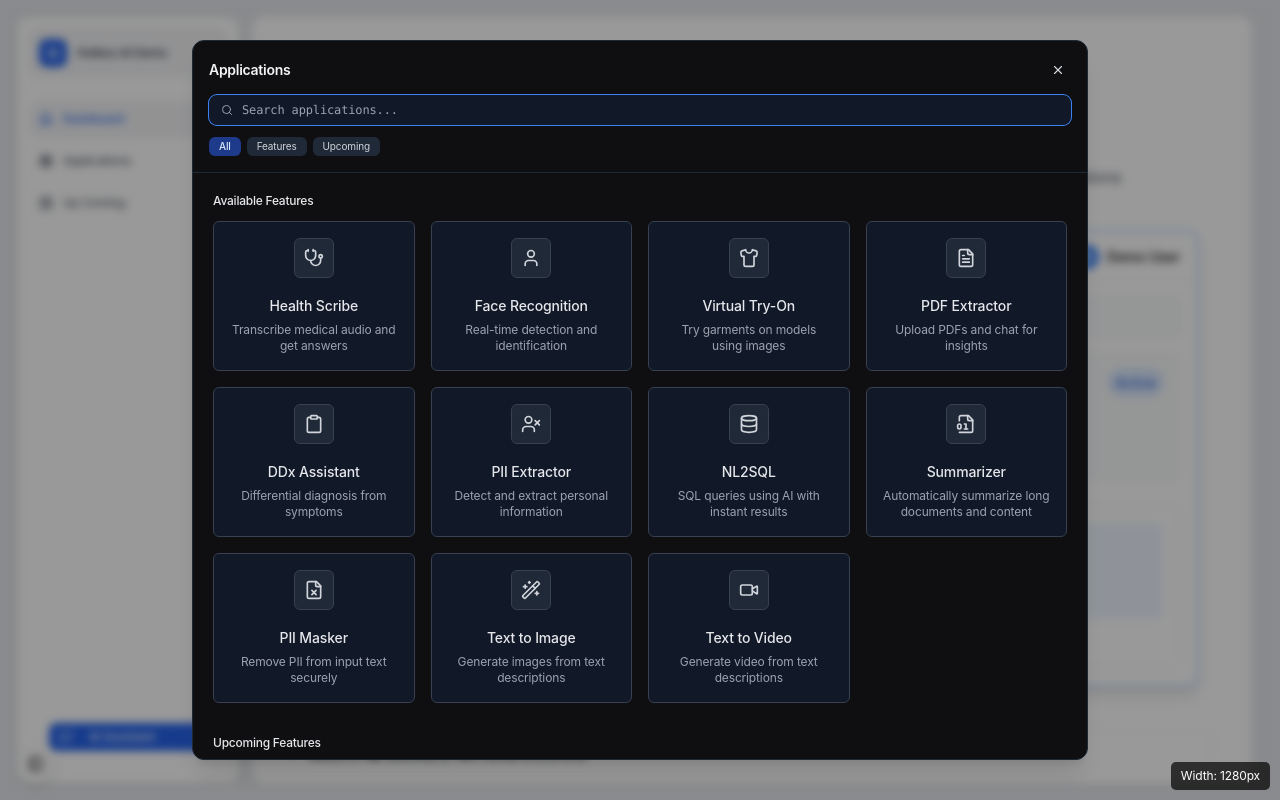
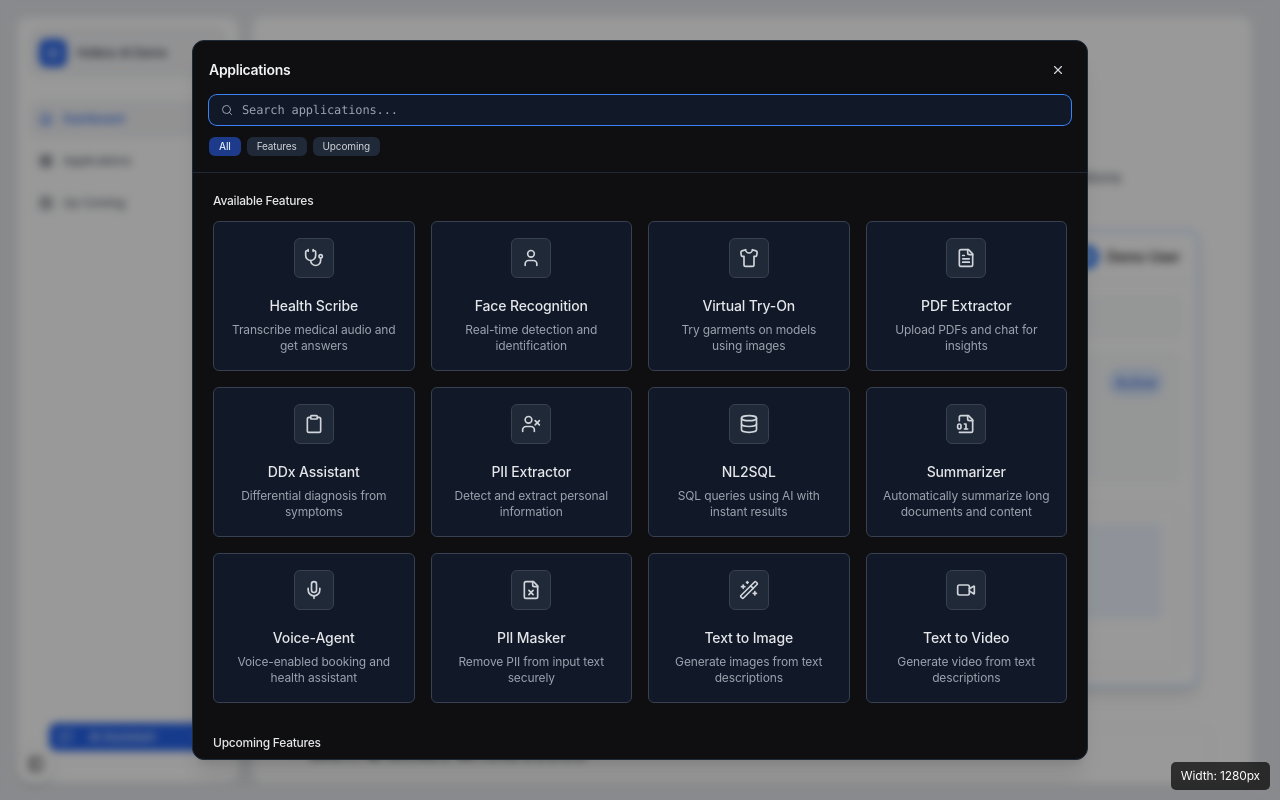
Before and after one commit to Gptsub333/holbox_demo, a Next.js app: page / in a window 1280 px wide. Both pictures are taken after a click on the button "Applications". Built offline with nearby package versions, Linux system fonts and the light colour scheme.

Commit message:
Update floating-search.jsx

```diff
--- a/components/floating-search.jsx
+++ b/components/floating-search.jsx
@@ -59,7 +59,7 @@ const features = [
   },
    { name: "NL2SQL", href: "/nl2sql", icon: Database, description: "SQL queries using AI with instant results" },
    { name: "Summarizer",href: "/summarizer", icon: FileDigit, description: "Automatically summarize long documents and content" },
-
+   { name: "Voice-Agent", href: "/voice-agent", icon: Mic, description: "Voice-enabled booking and health assistant" },
   { name: "PII Masker", href: "/pii-redactor", icon: FileX, description: "Remove PII from input text securely" },
   { name: "Text to Image", href: "/text-to-image", icon: Wand2, description: "Generate images from text descriptions" },
   { name: "Text to Video", href: "/text-to-video", icon: Video, description: "Generate video from text descriptions" },
@@ -76,7 +76,7 @@ const upcomingFeatures = [
     description: "Analyze videos for safety and compliance",
   },
   { name: "Traffic Chatbot", href: "/traffic-chatbot", icon: Car, description: "AI assistant for traffic conditions" },
-  { name: "Voice-Agent", href: "/voice-agent", icon: Mic, description: "Voice-enabled booking and health assistant" },
+
 
   { name: "Enterprise Search", icon: FileSearch, description: "Advanced search across all enterprise data" },
   { name: "Structured Extraction", icon: Layers, description: "Extract structured data from unstructured content" },
```
